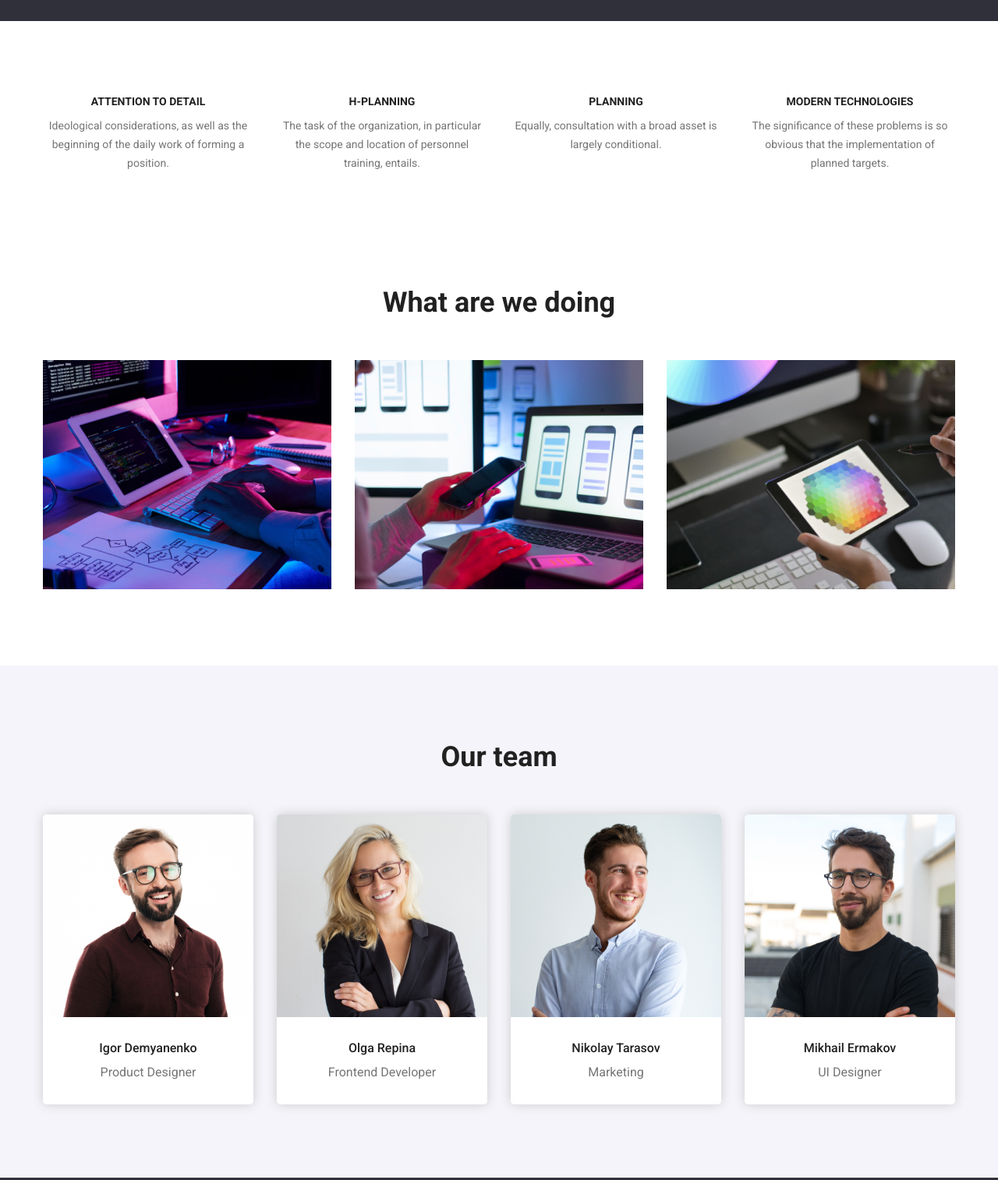
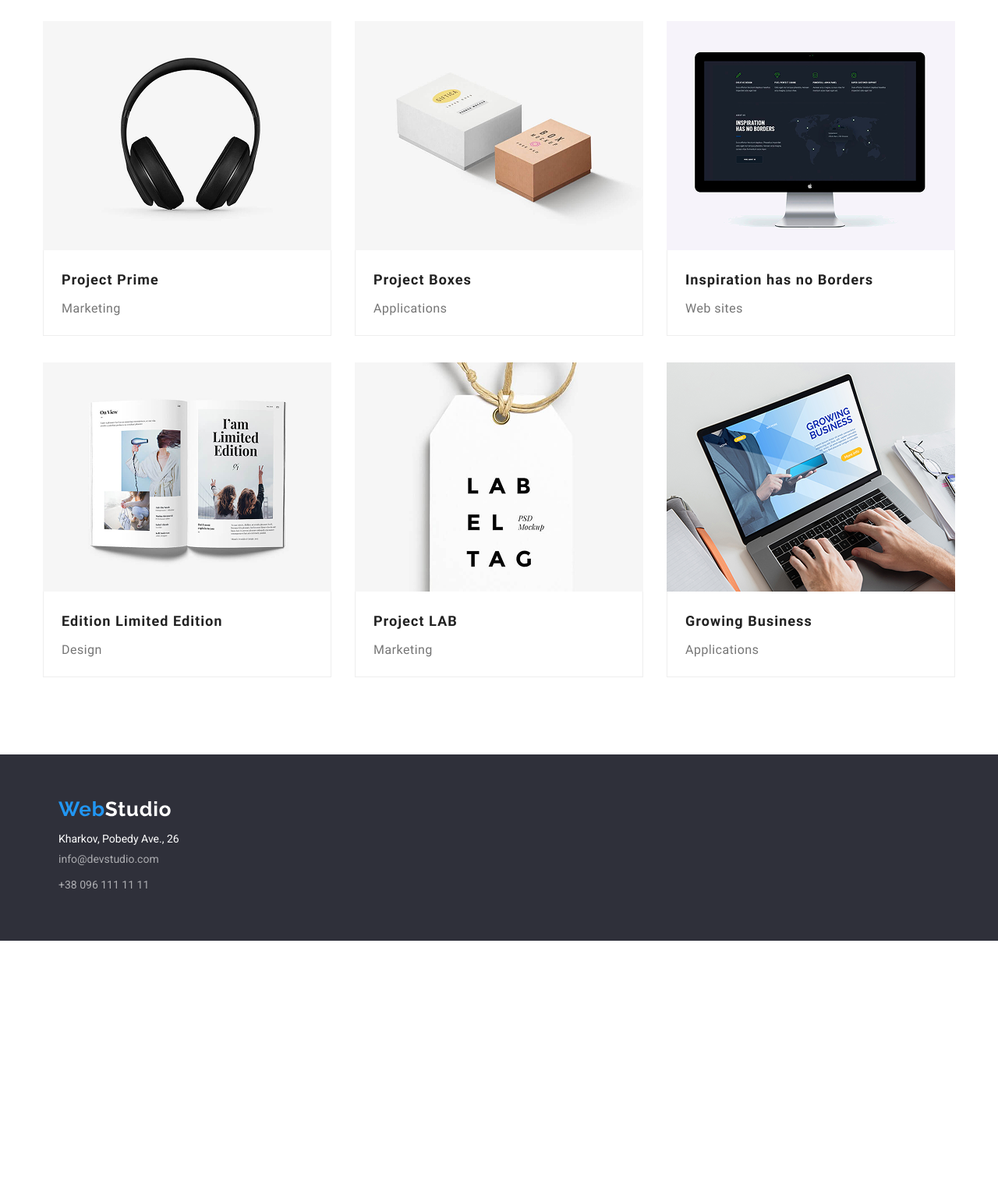
Before and after one commit to coryphaeu/web-studio, a plain HTML site: page index.html in a window 1280 px wide. Shown: the part 660-2174 px from the top of the page at 78% size. After the commit the page ends 1867 px from the top, so only its background shows below. Drawn offline with Linux system fonts and the light colour scheme.

Commit message:
all done

```diff
--- a/css/styles.css
+++ b/css/styles.css
@@ -125,104 +125,39 @@ body {
 	align-self: center;
 }
 
+/* MAIN */
 
-/* ABOUT */
-.about {
-padding: 94px 0;
-text-align: center;
+.buttons {
+	display: flex;
+	justify-content: center;
+	gap: 8px;
+	font-weight: 500;
+	margin-top: 95px;
+	font-size: 16px;
 }
 
-.about-text {
-	display: flex;
-	justify-content: space-between;
-	gap: 30px;
-	margin-bottom: 50px;
+.btn {
+padding: 6px 26px;
+background-color: #F5F4FA;
+text-decoration: none;
+border-radius: 6%;
 }
 
-.about-text h3 {
-	font-weight: 700;
-	margin-bottom: 10px;
-}
-
-.about-text p {
-	color: #757575;
-	line-height: 24px;
-	size: 14px;
-	max-width: 270px;
-}
-
-
-
-/* DO */
-
-.do {
-	margin-bottom: 94px;
-	text-align: center;
-}
-
-.big-text {
-	font-size: 36px;
-	font-weight: 700;
-	margin-bottom: 50px;
+.btn:hover {
+	background-color: #2196F3;
+	color: #FFFFFF;
+	box-shadow: 0 2px 0 rgb(197, 197, 197);
 }
 
 .cards {
 	display: flex;
+	flex-wrap: wrap;
 	justify-content: center;
+	margin-top: 34px;
+	margin-bottom: 94px;
 	gap: 30px;
 }
 
-/* TEAMS */
-.team {
-	background: #F5F4FA;
-	padding: 94px 0;
-	text-align: center;
-}
-
-.team-title {
-	font-weight: 700;
-	font-size: 36px;
-}
-
-.team-cards {
-	margin-top: 50px;
-	display: flex;
-	flex-wrap: wrap;
-	gap: 30px;
-}
-
-.team-card {
-	flex: 1 1 20%;
-	border-radius: 5px;
-	overflow: hidden;
-	box-shadow: 0 0 14px 0 #ccc;
-}
-
-.team-card-link {
-	display: block;
-	height: 260px;
-}
-
-.team-card-link img {
-	width: 100%;
-	height: 100%;
-	object-fit: cover;
-}
-
-.team-card-inner {
-	padding: 30px;
-	font-size: 16px;
-	background: #fff;
-}
-
-.team-card-title {
-	font-weight: 500;
-}
-
-.team-card-desc {
-	color: #757575;
-	margin-top: 10px;
-}
 
 /* FOOTER */
 
--- a/index.html
+++ b/index.html
@@ -31,106 +31,28 @@
 		</div>
 	</header>
 
-	<main>
-		<!-- hero -->
-		<section class="hero">
-			<div class="container">
-				<div class="hero-inner">
-					<h1 class="hero-title">Effective solutions for your business</h1>
+    <main class="container">
+    <!-- buttons -->
+    <div class="buttons">
+    <a href="#" class="btn">All</a>
+	<a href="#" class="btn">Web sites</a>
+	<a href="#" class="btn">Applications</a>
+	<a href="#" class="btn">Design</a>
+	<a href="#" class="btn">Marketing</a>
+	</div>
 
-					<button class="hero-btn">Order service</button>
-				</div>
-			</div>
-		</section>
-
-		<!-- about -->
-		<section class="about">
-			<div class="container">
-				<div class="about-text">
-					<div class="text">
-						<h3>ATTENTION TO DETAIL</h3>
-						<p>Ideological considerations, as well as the beginning of the daily work of forming a position.</p>
-					</div>
-					<div class="text">
-						<h3>H-PLANNING</h3>
-						<p>The task of the organization, in particular the scope and location of personnel training, entails.</p>
-					</div>
-					<div class="text">
-						<h3>PLANNING</h3>
-						<p>Equally, consultation with a broad asset is largely conditional.</p>
-					</div>
-					<div class="text">
-						<h3>MODERN TECHNOLOGIES</h3>
-						<p>The significance of these problems is so obvious that the implementation of planned targets.</p>
-					</div>
-				</div>
-			</div>
-		</section>
-
-		<!-- do -->
-		<section class="do">
-			<div class="container">
-					<h2 class="big-text">What are we doing</h2>
-				<div class="cards">
-					<div class="card"><img src="images/do-1.jpg" alt="coding"></div>
-					<div class="card"><img src="images/do-2.jpg" alt="develop"></div>
-					<div class="card"><img src="images/do-3.jpg" alt="design"></div>
-				</div>
-			</div>
-		</section>
-
-		<!-- teams -->
-		<section class="team">
-			<div class="container">
-				<h2 class="team-title">Our team</h2>
-
-				<div class="team-cards">
-					<article class="team-card">
-						<a class="team-card-link" href="#">
-							<img src="images/team-1.jpg" alt="Igor" width="270" height="260">
-						</a>
-
-						<div class="team-card-inner">
-							<h3 class="team-card-title">Igor Demyanenko</h3>
-							<p class="team-card-desc">Product Designer</p>
-						</div>
-					</article>
-
-					<article class="team-card">
-						<a class="team-card-link" href="#">
-							<img src="images/team-2.jpg" alt="Olga Repina" width="270" height="260">
-						</a>
-
-						<div class="team-card-inner">
-							<h3 class="team-card-title">Olga Repina</h3>
-							<p class="team-card-desc">Frontend Developer</p>
-						</div>
-					</article>
-
-					<article class="team-card">
-						<a class="team-card-link" href="#">
-							<img src="images/team-3.jpg" alt="Nikolay Tarasov" width="270" height="260">
-						</a>
-
-						<div class="team-card-inner">
-							<h3 class="team-card-title">Nikolay Tarasov</h3>
-							<p class="team-card-desc">Marketing</p>
-						</div>
-					</article>
-
-					<article class="team-card">
-						<a class="team-card-link" href="#">
-							<img src="images/team-4.jpg" alt="Mikhail Ermakov" width="270" height="260">
-						</a>
-
-						<div class="team-card-inner">
-							<h3 class="team-card-title">Mikhail Ermakov</h3>
-							<p class="team-card-desc">UI Designer</p>
-						</div>
-					</article>
-				</div>
-			</div>
-		</section>
+	<!-- cards -->
+	<div class="cards">
+		<div><img src="images/project 1.png" alt=""></div>
+		<div><img src="images/project 2.png" alt=""></div>
+		<div><img src="images/project 3.png" alt=""></div>
+		<div><img src="images/project 4.png" alt=""></div>
+		<div><img src="images/project 5.png" alt=""></div>
+		<div><img src="images/project 6.png" alt=""></div>
+		<div><img src="images/project 7.png" alt=""></div>
+		<div><img src="images/project 8.png" alt=""></div>
+		<div><img src="images/project 9.png" alt=""></div>
+	</div>
 	</main>
 
 	<footer class="footer">
```
Also changed, not shown: images/do-1.jpg (deleted), images/do-2.jpg (deleted), images/do-3.jpg (deleted), images/project 1.png (added), images/project 2.png (added), images/project 3.png (added), images/project 4.png (added), images/project 5.png (added), images/project 6.png (added), images/project 7.png (added), images/project 8.png (added), images/project 9.png (added), images/team-1.jpg (deleted), images/team-2.jpg (deleted), 2 more files.
